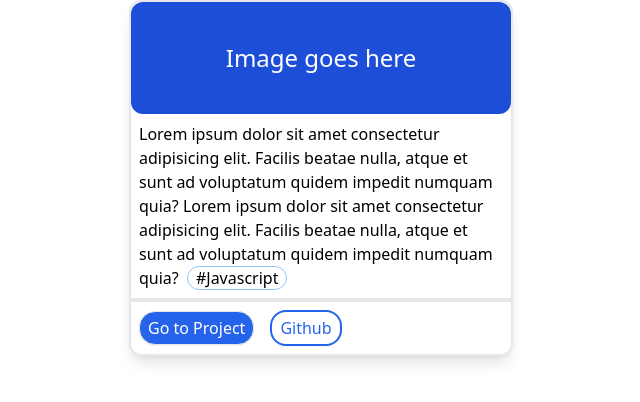
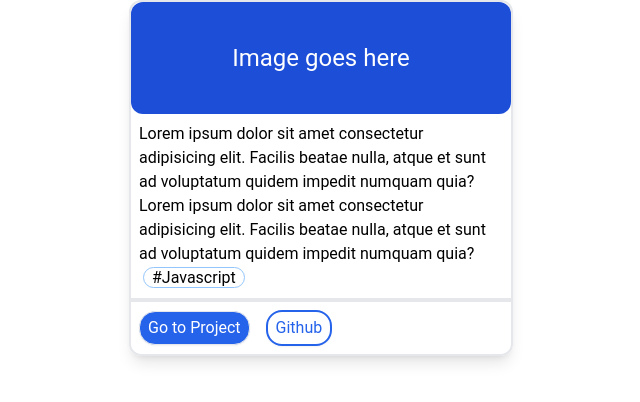
Before and after one commit to LuxionRob/tailwind-seminar, a website: page src/index.html in a window 1280 px wide. Shown: the whole page, without its empty margins (319-959 px from the left). Drawn offline with Linux system fonts and the light colour scheme.

Commit message:
Add feature configuration ex

```diff
--- a/src/assets/tailwind.input.css
+++ b/src/assets/tailwind.input.css
@@ -4,6 +4,6 @@
 
 @layer components {
   .hashtag {
-    @apply px-2 mx-1 my-1 border border-blue-300 rounded-2xl;
+    @apply mx-1 my-1 rounded-2xl border px-2 border-blue-300;
   }
 }
--- a/src/index.html
+++ b/src/index.html
@@ -5,29 +5,26 @@
     <meta charset="utf-8" />
     <link rel="stylesheet" href="./assets/tailwind.output.css" />
   </head>
-
-  <body class="w-screen h-screen">
-    <div
-      class="relative items-center mx-auto my-auto border-2 shadow-lg cursor-pointer w-96 rounded-xl"
-    >
-      <div class="flex items-center justify-center bg-blue-700 h-28 rounded-xl">
-        <h1 class="absolute mx-auto text-2xl text-center text-white right">Image goes here</h1>
+  <body class="h-screen w-screen">
+    <div class="relative mx-auto my-auto w-96 cursor-pointer items-center rounded-xl border-2 shadow-lg">
+      <div class="flex h-28 items-center justify-center rounded-xl bg-blue-700">
+        <h1 class="right absolute mx-auto text-center text-2xl text-white">Image goes here</h1>
       </div>
 
-      <div class="p-2 border-b-2">
+      <div class="border-b-2 p-2">
         <h6>
-          Lorem ipsum dolor sit amet consectetur adipisicing elit. Facilis beatae nulla, atque et
-          sunt ad voluptatum quidem impedit numquam quia? Lorem ipsum dolor sit amet consectetur
-          adipisicing elit. Facilis beatae nulla, atque et sunt ad voluptatum quidem impedit numquam
-          quia?
+          Lorem ipsum dolor sit amet consectetur adipisicing elit. Facilis beatae nulla, atque et sunt ad voluptatum
+          quidem impedit numquam quia? Lorem ipsum dolor sit amet consectetur adipisicing elit. Facilis beatae nulla,
+          atque et sunt ad voluptatum quidem impedit numquam quia?
+        </h6>
         <span class="hashtag"> #Javascript </span>
       </div>
 
-      <div class="flex flex-wrap items-center bg-white border-t-2 rounded-b-xl">
-        <button class="p-1 px-2 m-2 text-white bg-blue-600 border shadow-sm rounded-2xl">
-          Go to Project
-        </button>
-        <button class="p-1 px-2 m-2 text-blue-600 border-2 border-blue-600 shadow-sm rounded-2xl">
+      <div class="flex flex-wrap items-center rounded-b-xl border-t-2 bg-white">
+        <button class="m-2 rounded-2xl border bg-blue-600 p-1 px-2 text-white shadow-sm">Go to Project</button>
+        <button
+          class="linear linear m-2 rounded-2xl border-2 border-blue-600 p-1 px-2 text-blue-600 shadow-sm transition duration-500 hover:bg-blue-600 hover:text-white"
+        >
           Github
         </button>
       </div>
--- a/tailwind.config.js
+++ b/tailwind.config.js
@@ -3,7 +3,34 @@
 module.exports = {
   content: ['./src/index.html'],
   theme: {
-    extend: {},
+    screens: {
+      sm: '480px',
+      // => @media (min-width: 480px) { ... }
+      md: '790px',
+      // => @media (min-width: 790px) { ... }
+      lg: '970px',
+      // => @media (min-width: 970px) { ... }
+      xl: '1440px',
+      // => @media (min-width: 1440px) { ... }
+    },
+
+    fontFamily: {
+      serif: ['PT serif', 'serif'],
+      sans: ['Roboto', 'sans-serif'],
+    },
+    extend: {
+      spacing: {
+        128: '32rem',
+        144: '36rem',
+      },
+      colors: {
+        'imperial-red': '#e63946',
+        honeydew: '#f1faee',
+        'powder-blue': '#a8dadc',
+        'celadon-blue': '#457b9d',
+        'prussian-blue': '#1d3557',
+      },
+    },
   },
   plugins: [],
 }
```
Also changed, not shown: src/assets/tailwind.output.css.
